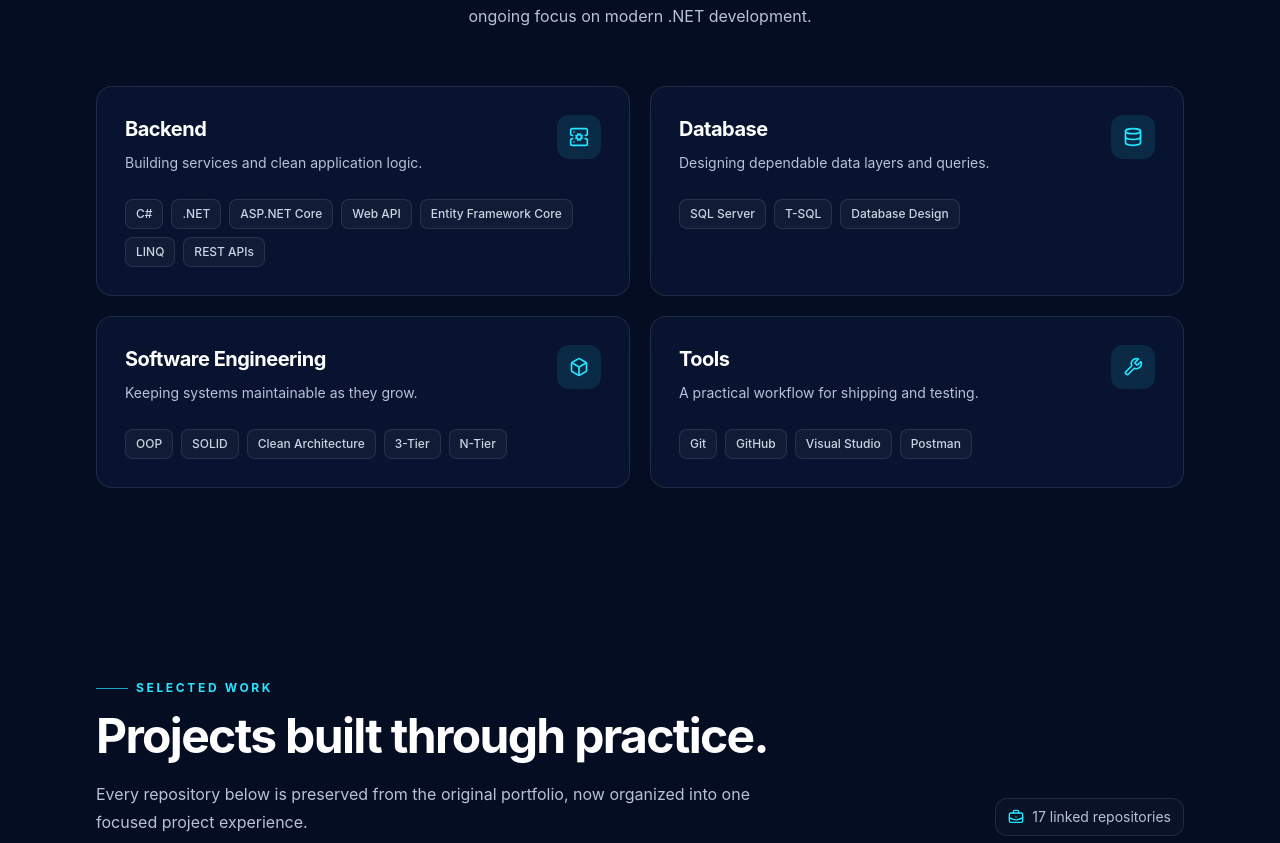
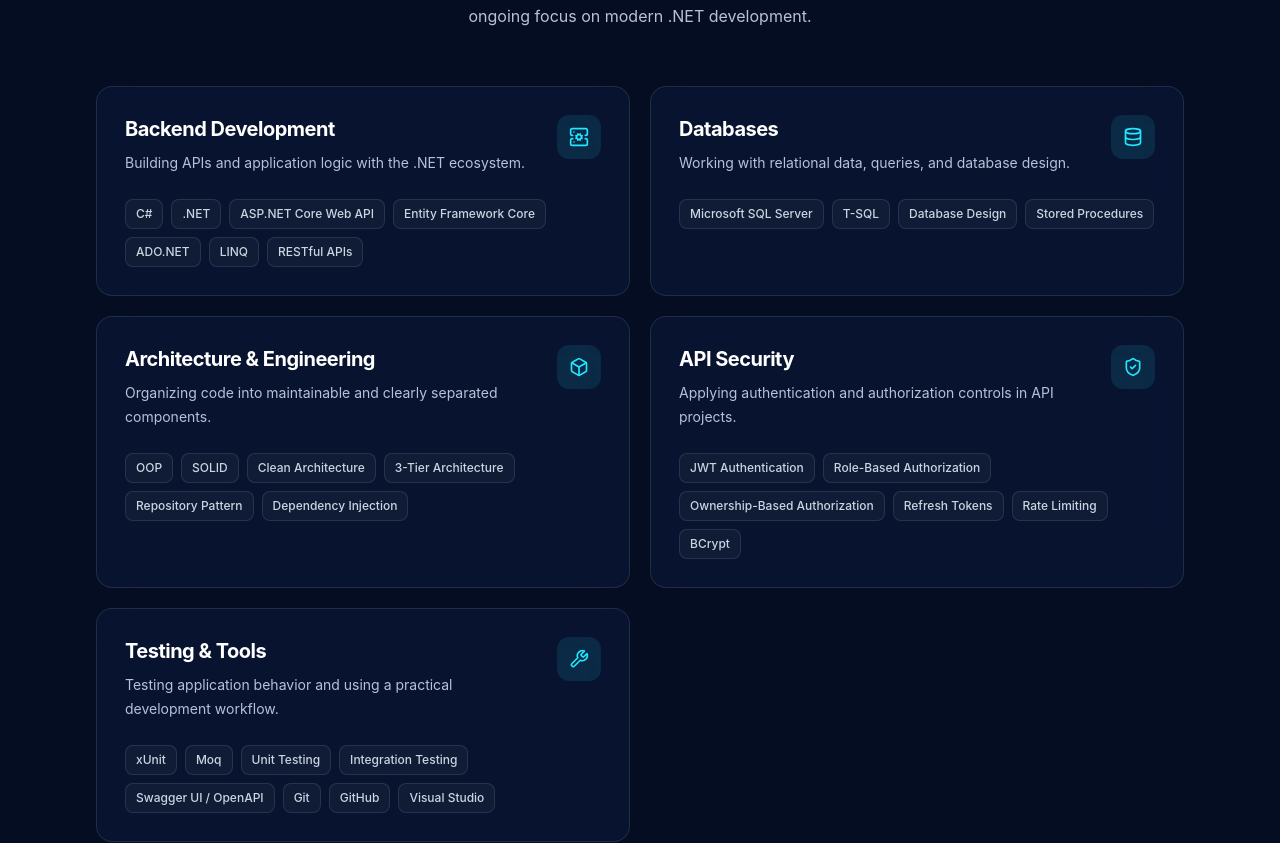
Before and after one commit to Albarafahed/my_website, a Next.js app: page / in a window 1280 px wide. Shown: the part 1646-2489 px from the top of the page. Built offline with nearby package versions, Linux system fonts and the light colour scheme.

Commit message:
Refresh skills and replace Postman with Swagger UI

```diff
--- a/data/skills.ts
+++ b/data/skills.ts
@@ -1,4 +1,4 @@
-import { Box, Database, ServerCog, Wrench, type LucideIcon } from "lucide-react";
+import { Box, Database, ServerCog, ShieldCheck, Wrench, type LucideIcon } from "lucide-react";
 
 export interface SkillGroup {
   title: string;
@@ -9,27 +9,33 @@ export interface SkillGroup {
 
 export const skillGroups: SkillGroup[] = [
   {
-    title: "Backend",
-    description: "Building services and clean application logic.",
+    title: "Backend Development",
+    description: "Building APIs and application logic with the .NET ecosystem.",
     icon: ServerCog,
-    skills: ["C#", ".NET", "ASP.NET Core", "Web API", "Entity Framework Core", "LINQ", "REST APIs"],
+    skills: ["C#", ".NET", "ASP.NET Core Web API", "Entity Framework Core", "ADO.NET", "LINQ", "RESTful APIs"],
   },
   {
-    title: "Database",
-    description: "Designing dependable data layers and queries.",
+    title: "Databases",
+    description: "Working with relational data, queries, and database design.",
     icon: Database,
-    skills: ["SQL Server", "T-SQL", "Database Design"],
+    skills: ["Microsoft SQL Server", "T-SQL", "Database Design", "Stored Procedures"],
   },
   {
-    title: "Software Engineering",
-    description: "Keeping systems maintainable as they grow.",
+    title: "Architecture & Engineering",
+    description: "Organizing code into maintainable and clearly separated components.",
     icon: Box,
-    skills: ["OOP", "SOLID", "Clean Architecture", "3-Tier", "N-Tier"],
+    skills: ["OOP", "SOLID", "Clean Architecture", "3-Tier Architecture", "Repository Pattern", "Dependency Injection"],
   },
   {
-    title: "Tools",
-    description: "A practical workflow for shipping and testing.",
+    title: "API Security",
+    description: "Applying authentication and authorization controls in API projects.",
+    icon: ShieldCheck,
+    skills: ["JWT Authentication", "Role-Based Authorization", "Ownership-Based Authorization", "Refresh Tokens", "Rate Limiting", "BCrypt"],
+  },
+  {
+    title: "Testing & Tools",
+    description: "Testing application behavior and using a practical development workflow.",
     icon: Wrench,
-    skills: ["Git", "GitHub", "Visual Studio", "Postman"],
+    skills: ["xUnit", "Moq", "Unit Testing", "Integration Testing", "Swagger UI / OpenAPI", "Git", "GitHub", "Visual Studio"],
   },
 ];
```
